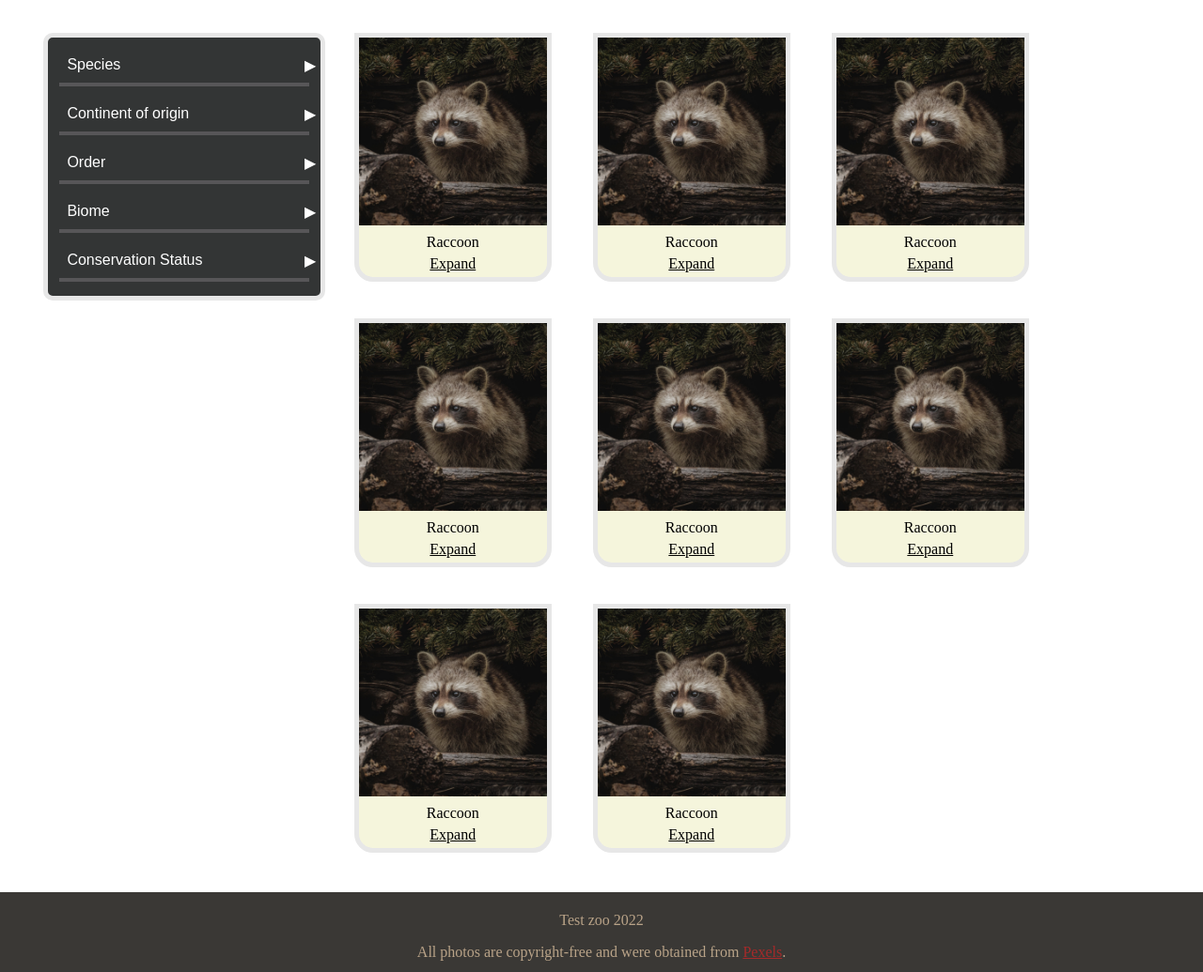
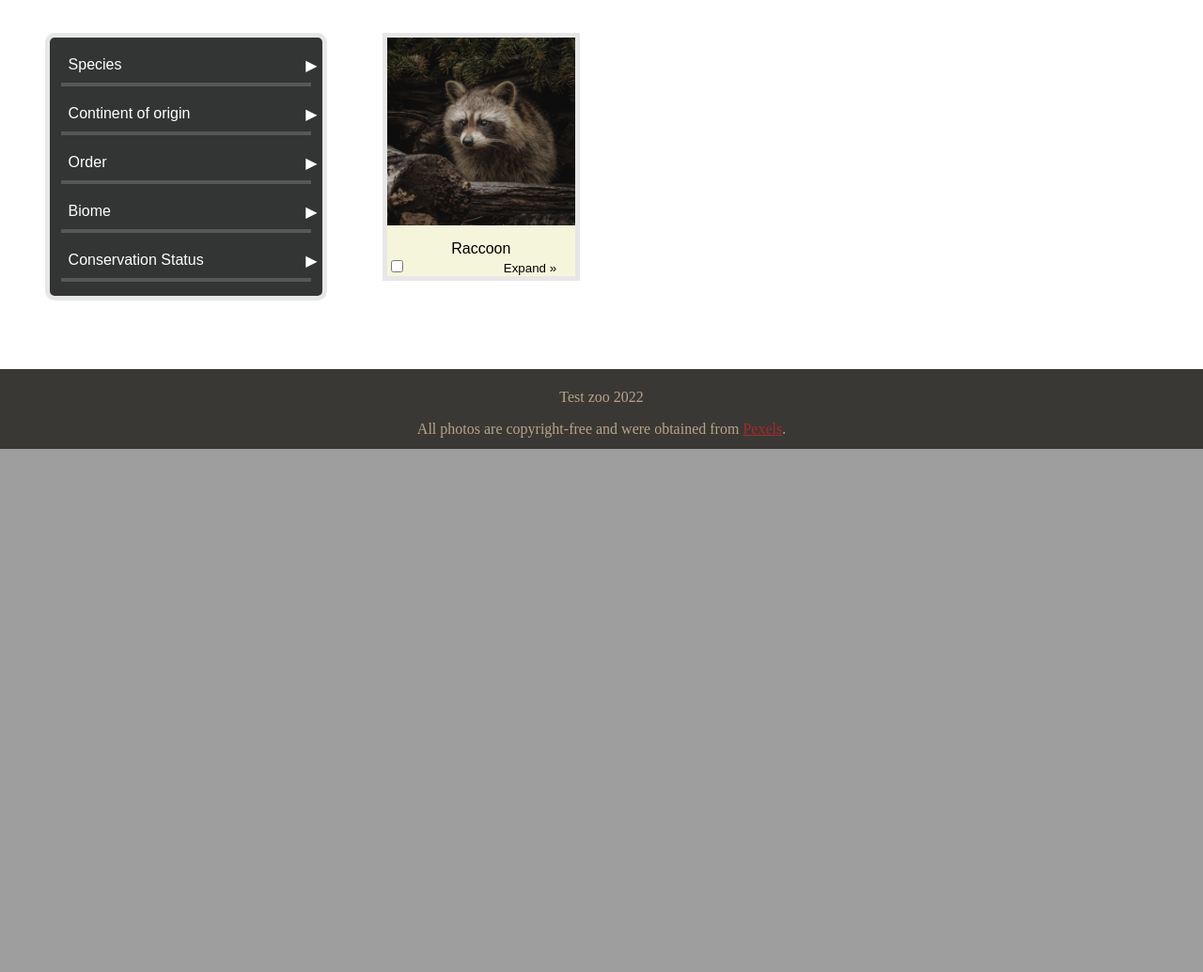
Before and after one commit to Lupu-MarineiGabrielB2/TW2022, a PHP site: page /animals.html in a window 1280 px wide. Shown: the part 461-1496 px from the top of the page at 94% size. After the commit the page ends 939 px from the top, so only its background shows below. Run offline with PHP 8.4, Linux system fonts and the light colour scheme.

Commit message:
quickfix title

```diff
--- a/meow/animals.html
+++ b/meow/animals.html
@@ -194,43 +194,15 @@
 <div class="tile_set">
   <div class="tile">
     <img class="animal_img" src="pictures/raccoon.jpeg" alt="Raccoon">
-    <p id="animal_name"> Raccoon </p>
-    <p id="expand">Expand</p>
-  </div>
-  <div class="tile">
-    <img class="animal_img" src="pictures/raccoon.jpeg" alt="Raccoon">
-    <p id="animal_name"> Raccoon </p>
-    <p id="expand">Expand</p>
-  </div>
-  <div class="tile">
-    <img class="animal_img" src="pictures/raccoon.jpeg" alt="Raccoon">
-    <p id="animal_name"> Raccoon </p>
-    <p id="expand">Expand</p>
-  </div>
-  <div class="tile">
-    <img class="animal_img" src="pictures/raccoon.jpeg" alt="Raccoon">
-    <p id="animal_name"> Raccoon </p>
-    <p id="expand">Expand</p>
-  </div>
-  <div class="tile">
-    <img class="animal_img" src="pictures/raccoon.jpeg" alt="Raccoon">
-    <p id="animal_name"> Raccoon </p>
-    <p id="expand">Expand</p>
-  </div>
-  <div class="tile">
-    <img class="animal_img" src="pictures/raccoon.jpeg" alt="Raccoon">
-    <p id="animal_name"> Raccoon </p>
-    <p id="expand">Expand</p>
-  </div>
-  <div class="tile">
-    <img class="animal_img" src="pictures/raccoon.jpeg" alt="Raccoon">
-    <p id="animal_name"> Raccoon </p>
-    <p id="expand">Expand</p>
-  </div>
-  <div class="tile">
-    <img class="animal_img" src="pictures/raccoon.jpeg" alt="Raccoon">
-    <p id="animal_name"> Raccoon </p>
-    <p id="expand">Expand</p>
+    <div class="name_and_expand">
+      <p id="animal_name"> Raccoon </p>
+      <input type="checkbox" id="expand" name="source" value="expand">
+      <label id="expand_label" for="expand">Expand </label>
+    </div>
+    <div class="animal_extra_info">
+      <p>We have 20 raccoons and they all eat trash.</p>
+      <p>We found them all in a dumpster near the zoo.</p>
+    </div>
   </div>
 </div>
 
--- a/meow/styles/layout.css
+++ b/meow/styles/layout.css
@@ -43,7 +43,7 @@
     -webkit-text-stroke-width: 2px;
     -webkit-text-stroke-color: black;
     position: absolute;
-    top: 30%;
+    top: 250px;
     left: 50%;
     transform: translate(-50%, -50%);
   }
--- a/meow/styles/tile.css
+++ b/meow/styles/tile.css
@@ -1,12 +1,15 @@
 .tile{
+    display: flex;
+    flex-direction: column;
+    flex-wrap: wrap;
     margin: 10px;
     padding-top: 0px;
     margin-top: 5px;
+    max-height: 300px;
     min-width: fit-conten;
+    max-width: 200px;
     background-color:beige;
     border: 5px solid rgb(231, 231, 231);
-    border-bottom-left-radius: 20px;
-    border-bottom-right-radius: 20px;
 }
 
 .tile_set{
@@ -19,14 +22,51 @@
     gap: 1.5em;
 }
 
-#animal_name, #expand{
-    margin: 5px;
+#animal_name, #expand_label{
+    font-family: Arial, Helvetica, sans-serif;
+    margin-bottom: 0px;
     text-align: center;
     color:black;
 }
 
+#expand_label{
+    font-size: smaller;
+    position: relative;
+    margin-left: 100px;
+    cursor: pointer;
+}
+
+#expand_label::after{
+    display:inline;
+    content: "\00BB";
+}
+
+#expand_label:hover{
+    opacity: 0.7;
+}
+
+/*
 #expand{
-    text-decoration: underline;
+    display: none;
+}
+*/
+
+.animal_extra_info{
+    float: left;
+    color: transparent;
+}
+
+.tile input ~ .animal_extra_info{
+    overflow: hidden;
+    max-width: 0px;
+    max-height: 0px;
+}
+
+.tile input:checked ~ .tile .animal_extra_info{
+    max-width: fit-content;
+    max-height: fit-content;
+    color: black;
+    overflow: visible;
 }
 
 .animal_img{
```
